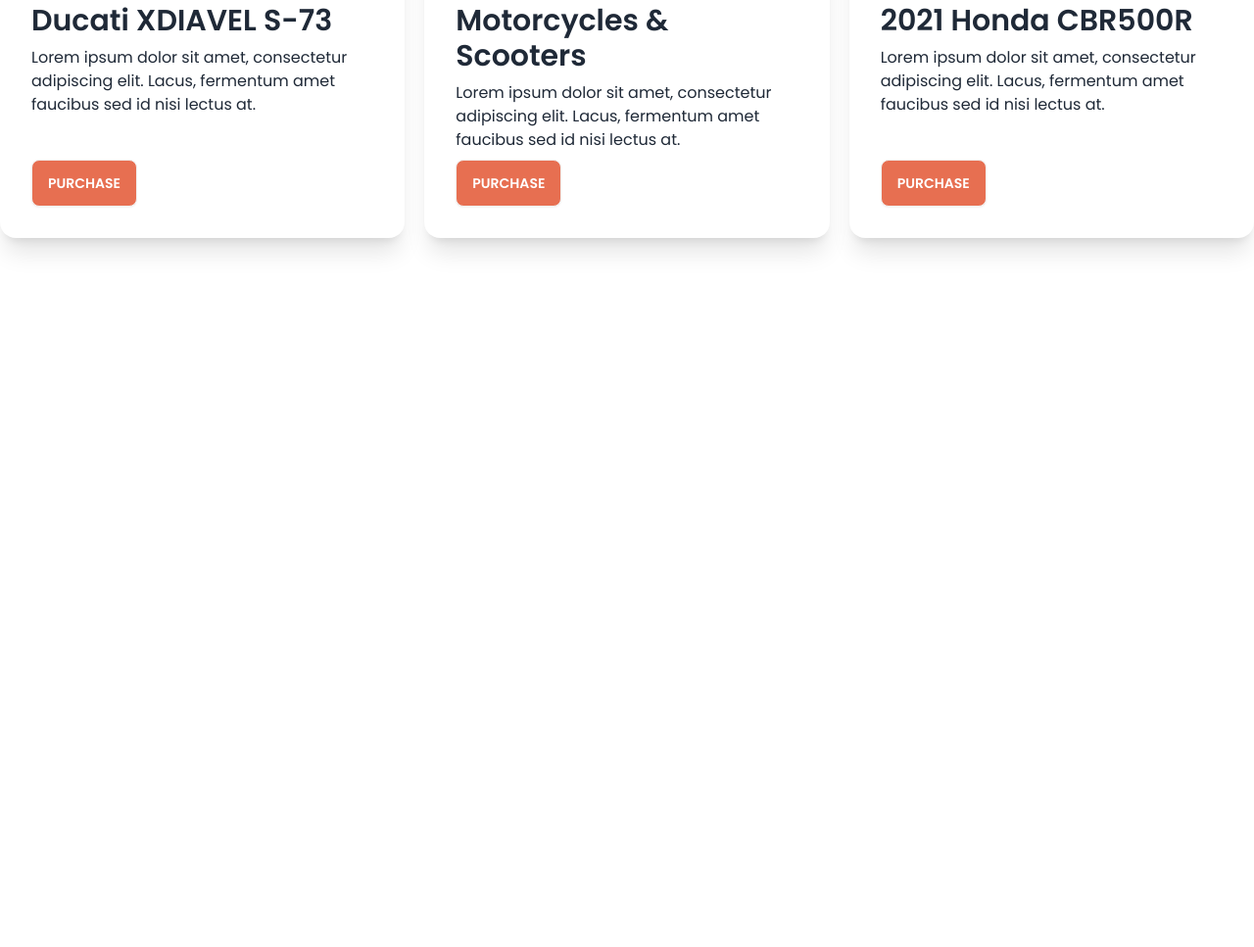
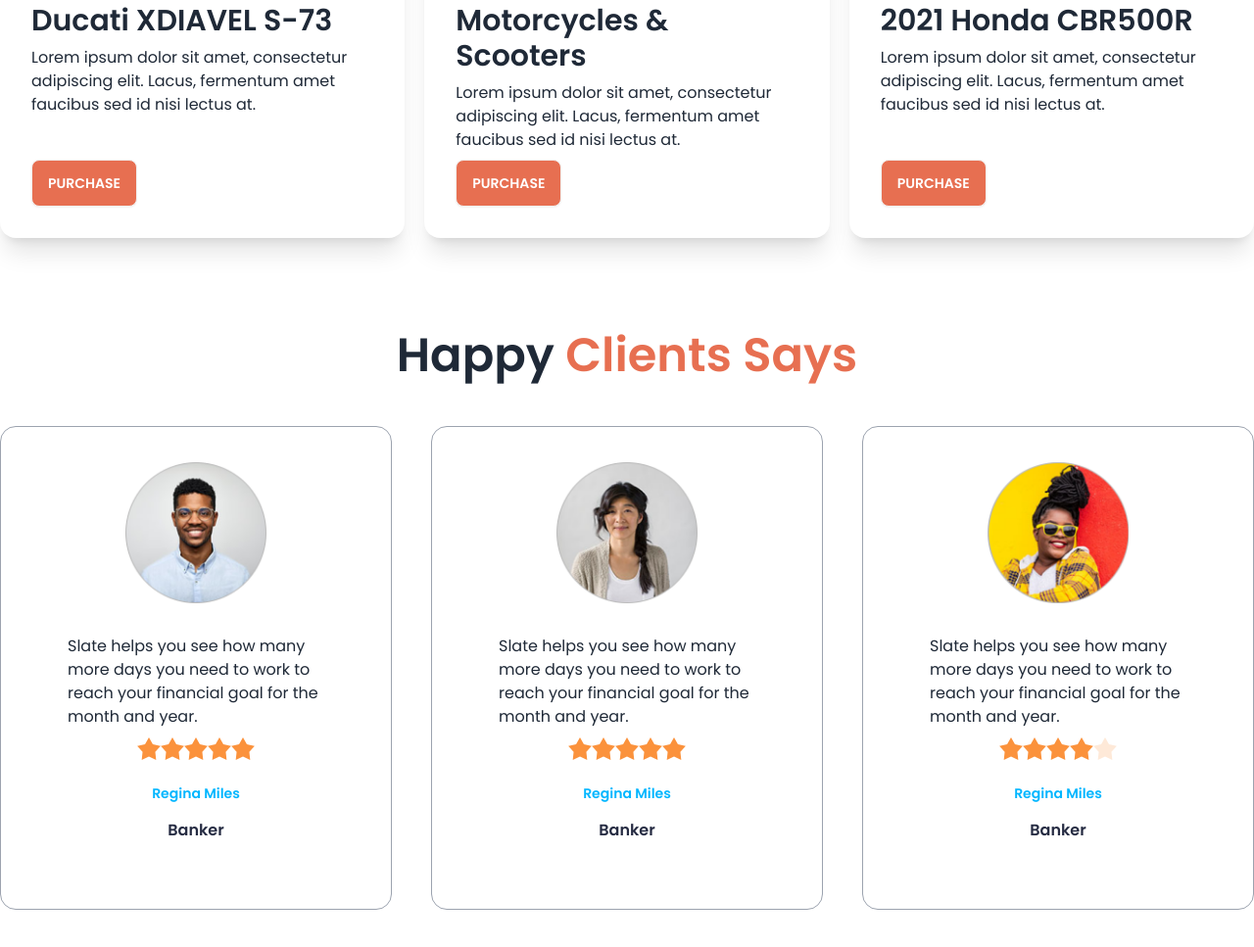
Before and after one commit to Tanziaa/Biker-Zone, a plain HTML site: page index.html in a window 1280 px wide. Shown: the part 1558-2525 px from the top of the page at 98% size. Before the commit the page ends 1897 px from the top, so only its background shows below. Drawn offline with nearby package versions, Linux system fonts and the light colour scheme.

Commit message:
happy clients section added

```diff
--- a/index.html
+++ b/index.html
@@ -231,6 +231,76 @@
       </div>
     </section>
 
+    <!-- happy clients -->
+    <section class="my-24">
+      <h3 class="text-5xl mb-12 font-semibold text-center">Happy <span class="text-bike-primary">Clients Says</span></h3>
+      <div class="grid gap-10 grid-cols-1 md:grid-cols-2 lg:grid-cols-3">
+        <!-- first review -->
+        <div class="card p-9 bg-base-100 border border-gray-400">
+          <figure><img class="w-36" src="images/others/user-1.png" alt="Shoes" /></figure>
+          <div class="card-body">
+            <p>Slate helps you see how
+              many more days you need
+              to work to reach your financial
+              goal for the month and year.</p>
+              <div class="rating justify-center">
+                <input type="radio" name="rating-2" class="mask mask-star-2 bg-orange-400" />
+                <input type="radio" name="rating-2" class="mask mask-star-2 bg-orange-400" />
+                <input type="radio" name="rating-2" class="mask mask-star-2 bg-orange-400" />
+                <input type="radio" name="rating-2" class="mask mask-star-2 bg-orange-400" checked  />
+                <input type="radio" name="rating-2" class="mask mask-star-2 bg-orange-400" />
+              </div>
+            <div class="text-center space-y-4 mt-4">
+              <h4 class="text-sm font-semibold text-info">Regina Miles</h4>
+              <p class="font-semibold text-[#252B42]">Banker</p>
+            </div>
+          </div>
+        </div>
+        <!-- second review -->
+        <div class="card p-9 bg-base-100 border border-gray-400">
+          <figure><img class="w-36" src="images/others/user-2.png" alt="Shoes" /></figure>
+          <div class="card-body">
+            <p>Slate helps you see how
+              many more days you need
+              to work to reach your financial
+              goal for the month and year.</p>
+              <div class="rating justify-center">
+                <input type="radio" name="rating-2" class="mask mask-star-2 bg-orange-400" />
+                <input type="radio" name="rating-2" class="mask mask-star-2 bg-orange-400" />
+                <input type="radio" name="rating-2" class="mask mask-star-2 bg-orange-400" />
+                <input type="radio" name="rating-2" class="mask mask-star-2 bg-orange-400" checked  />
+                <input type="radio" name="rating-2" class="mask mask-star-2 bg-orange-400" />
+              </div>
+            <div class="text-center space-y-4 mt-4">
+              <h4 class="text-sm font-semibold text-info">Regina Miles</h4>
+              <p class="font-semibold text-[#252B42]">Banker</p>
+            </div>
+          </div>
+        </div>
+        <!-- third review -->
+        <div class="card p-9 bg-base-100 border border-gray-400">
+          <figure><img class="w-36" src="images/others/user-3.png" alt="Shoes" /></figure>
+          <div class="card-body">
+            <p>Slate helps you see how
+              many more days you need
+              to work to reach your financial
+              goal for the month and year.</p>
+              <div class="rating justify-center">
+                <input type="radio" name="rating-2" class="mask mask-star-2 bg-orange-400" />
+                <input type="radio" name="rating-2" class="mask mask-star-2 bg-orange-400" />
+                <input type="radio" name="rating-2" class="mask mask-star-2 bg-orange-400" />
+                <input type="radio" name="rating-2" class="mask mask-star-2 bg-orange-400" checked  />
+                <input type="radio" name="rating-2" class="mask mask-star-2 bg-orange-400" />
+              </div>
+            <div class="text-center space-y-4 mt-4">
+              <h4 class="text-sm font-semibold text-info">Regina Miles</h4>
+              <p class="font-semibold text-[#252B42]">Banker</p>
+            </div>
+          </div>
+        </div>
+      </div>
+    </section>
+
   </main>
 
   <footer>
```
